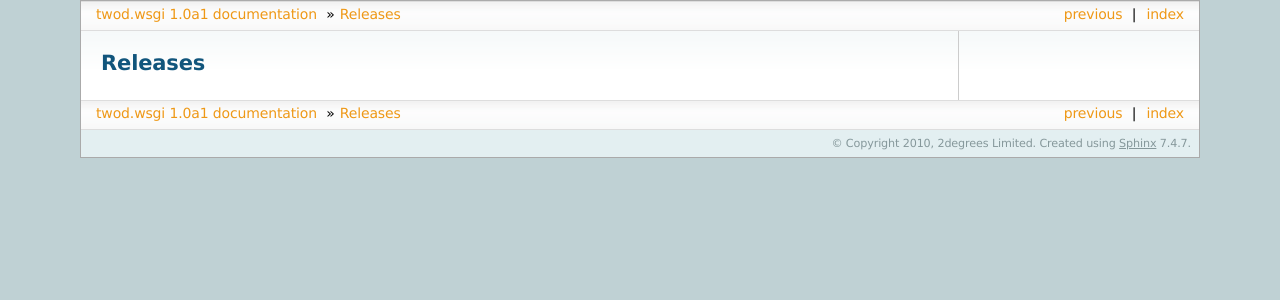
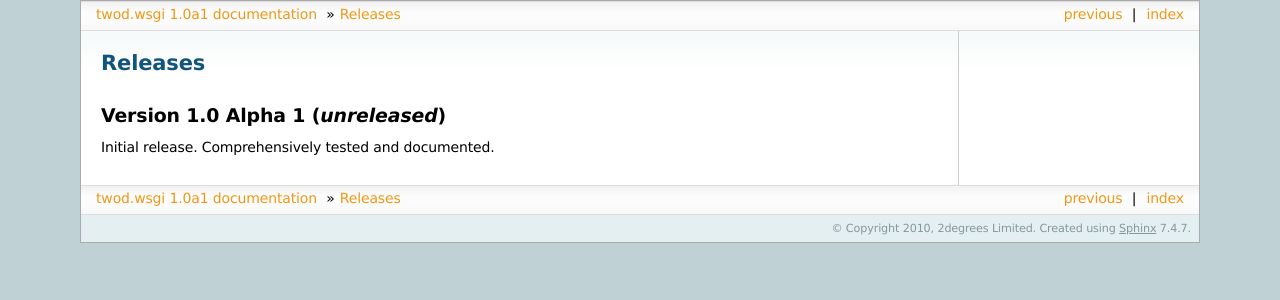
Before and after one commit to 2degrees/django-wsgi, a Sphinx documentation site: the page built from docs/source/changelog.rst, in a window 1280 px wide. Shown: the top 300 px of the page. Built offline with Sphinx 7.4.7, drawn with Linux system fonts in a browser that asks for light colours; a script that is not in the unit is left out.

Commit message:
Added some text to the release page

```diff
--- a/docs/source/changelog.rst
+++ b/docs/source/changelog.rst
@@ -1,3 +1,8 @@
 ========
 Releases
 ========
+
+Version 1.0 Alpha 1 (*unreleased*)
+==================================
+
+Initial release. Comprehensively tested and documented.
```
